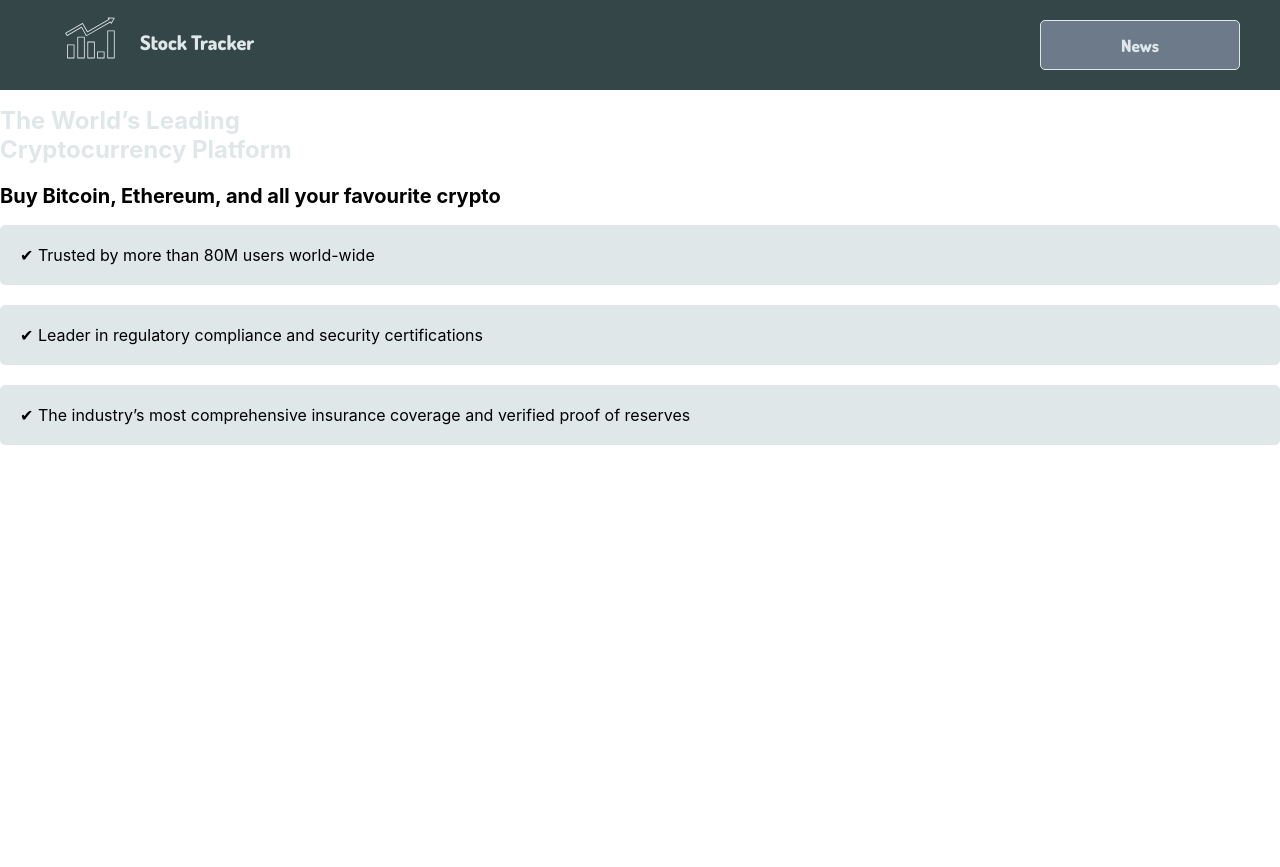
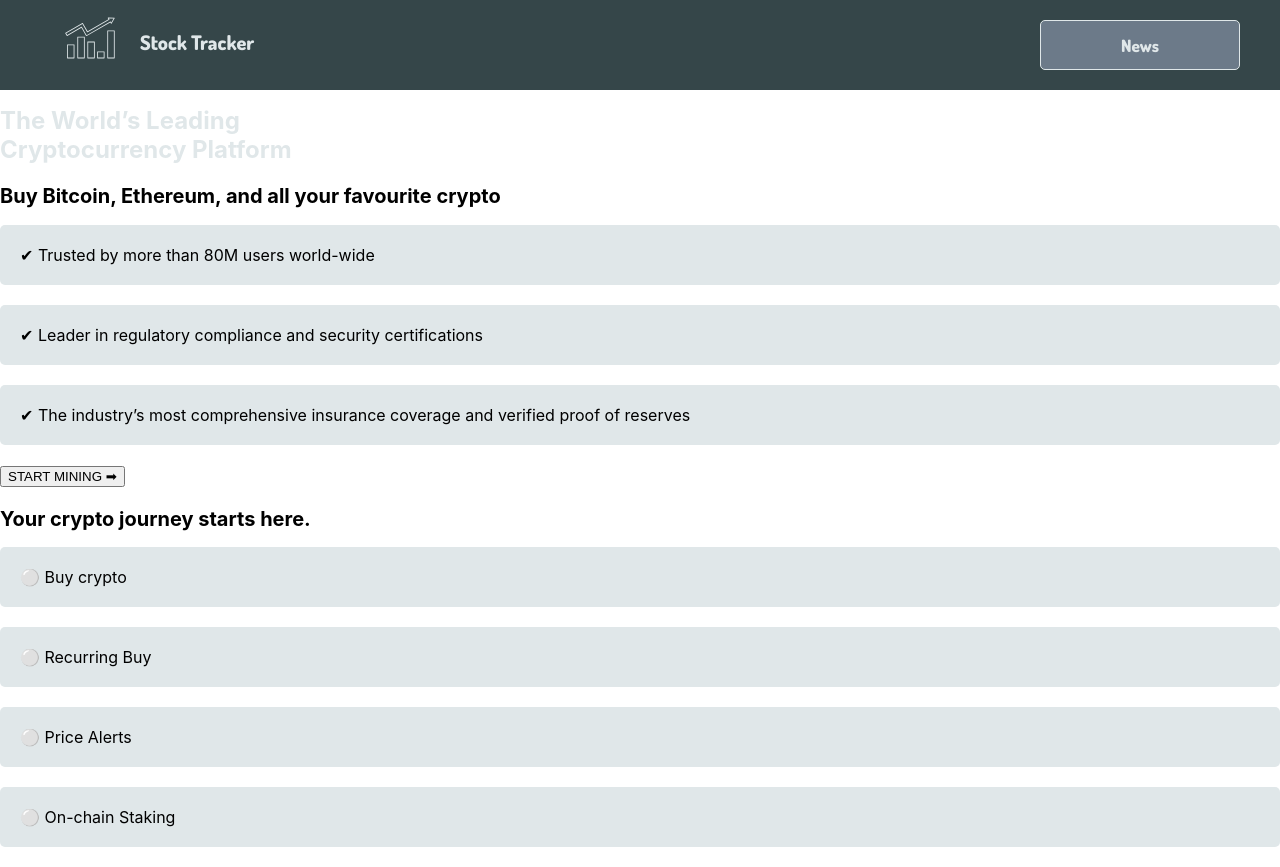
Before and after one commit to IoanCirja/Pentalog_Project, a React (Create React App) app in the folder stock-app/: page / in a window 1280 px wide. Before the commit the page ends 800 px from the top, so only its background shows below. Built offline with nearby package versions, Linux system fonts and the light colour scheme.

Commit message:
Update App.js

```diff
--- a/stock-app/src/App.js
+++ b/stock-app/src/App.js
@@ -1,19 +1,40 @@
-import React from 'react';
+import React, { useState } from 'react';
 import { BrowserRouter as Router, Routes, Route, Link } from 'react-router-dom';
 import News from './News';
+import Modal from 'react-modal';
+import SignupForm from './SignupForm';
+
+Modal.setAppElement('#root');
 
 function App() {
+  const [isSignupModalOpen, setIsSignupModalOpen] = useState(false);
+
+  const openSignupModal = () => {
+    setIsSignupModalOpen(true);
+  };
+
+  const closeSignupModal = () => {
+    setIsSignupModalOpen(false);
+  };
+
   return (
     <Router>
       <Routes>
         <Route path="/news" element={<News />} />
-        <Route path="/" element={<Home />} />
+        <Route path="/" element={<Home openSignupModal={openSignupModal} />} />
       </Routes>
+      <Modal
+        isOpen={isSignupModalOpen}
+        onRequestClose={closeSignupModal}
+        contentLabel="Login"
+      >
+        <SignupForm isOpen={isSignupModalOpen} onRequestClose={closeSignupModal} />
+      </Modal>
     </Router>
   );
 }
 
-function Home() {
+function Home({ openSignupModal }) {
   return (
     <div className="App">
       <div className="header">
@@ -39,7 +60,19 @@ function Home() {
           <li> ✔ Leader in regulatory compliance and security certifications</li>
           <li> ✔ The industry’s most comprehensive insurance coverage and verified proof of reserves</li>
         </ul>
+      <div id="cryptoWorld">
+        <div id="btn-h2-main">
+        <button id="btnDialog" onClick={openSignupModal}>START MINING ➡</button>
+        <h2 id="h2Main">Your crypto journey starts here.</h2>
+        </div>
+        <ul id="mainList">
+          <li>⚪ Buy crypto</li>
+          <li> ⚪ Recurring Buy</li>
+          <li> ⚪ Price Alerts</li>
+          <li> ⚪  On-chain Staking</li>
 
+        </ul>
+        </div>
       </main>
     </div>
   );
```
